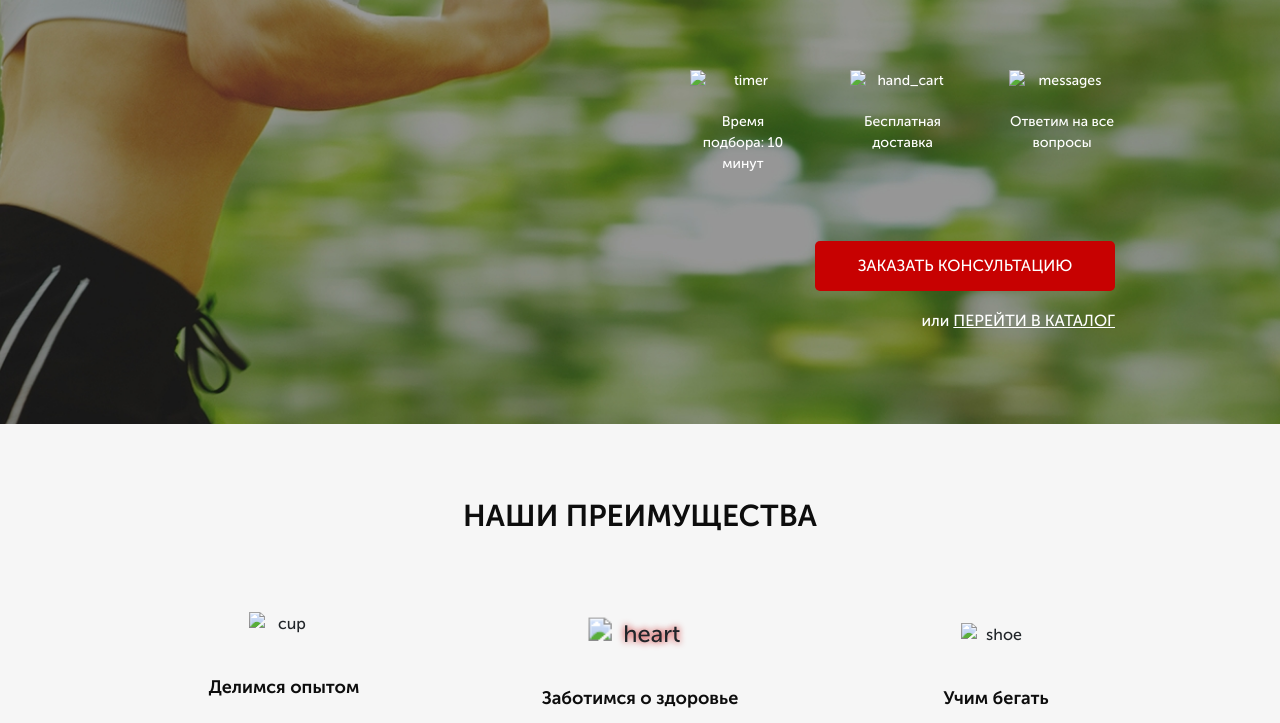
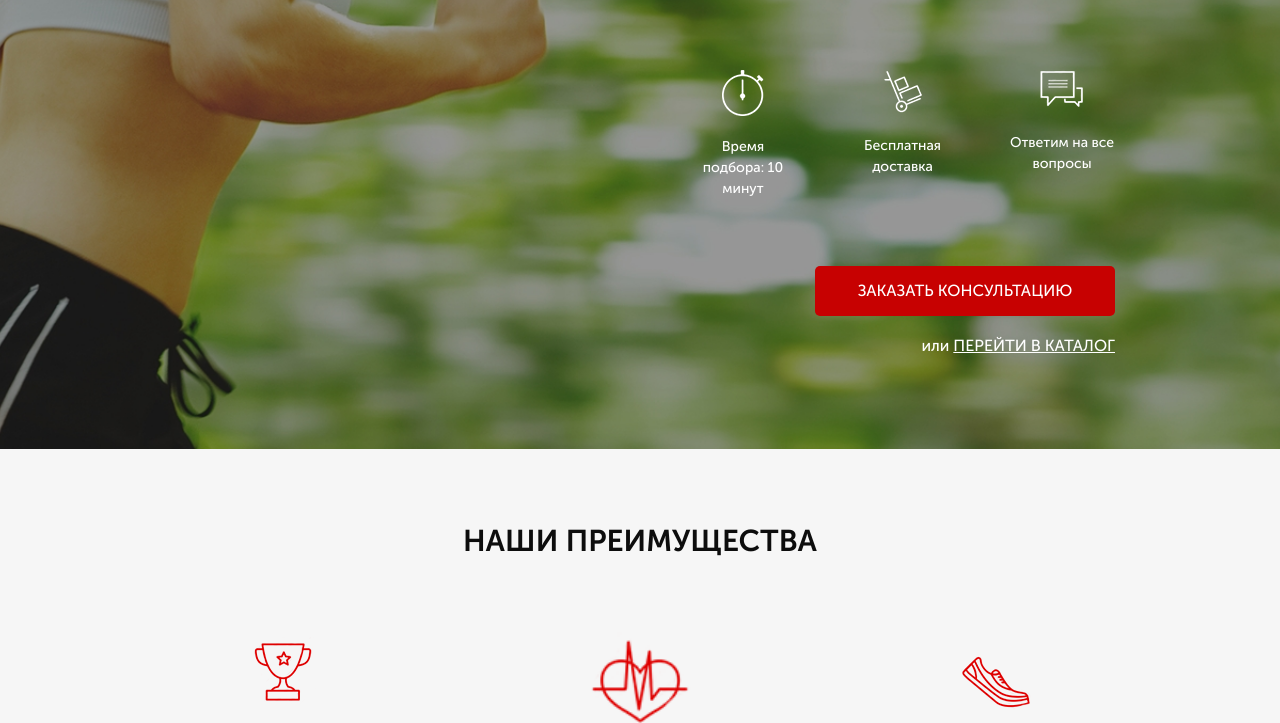
Before and after one commit to AlexandrSchebetovskiy/RunSmart, a website: page src/index.html in a window 1280 px wide. Shown: the part 245-968 px from the top of the page. Drawn offline with nearby package versions, Linux system fonts and the light colour scheme; files that its build step writes are made by us from their sources; the site is published under a folder, as on GitHub Pages, so addresses that start at the root find nothing.

Commit message:
new img src

```diff
--- a/src/index.html
+++ b/src/index.html
@@ -30,18 +30,18 @@
                 <h2 class="promo__subheader">с учётом Вашего уровня подготовки</h2>
                 <div class="promo__icons">
                     <div class="promo__icon">
-                        <img src="/img/icons/clock.png" alt="timer">
+                        <img src="img/icons/clock.png" alt="timer">
                         Время подбора:
                         10 минут
                     </div>
                     <div class="promo__icon">
-                        <img src="/img/icons/hand_cart.png" alt="hand_cart">
+                        <img src="img/icons/hand_cart.png" alt="hand_cart">
                         Бесплатная
                         доставка
 
                     </div>
                     <div class="promo__icon">
-                        <img src="/img/icons/messages.png" alt="messages">
+                        <img src="img/icons/messages.png" alt="messages">
                         Ответим
                         на все вопросы
                     </div>
@@ -61,20 +61,20 @@
             <h2 class="tittle">НАШИ ПРЕИМУЩЕСТВА</h2>
         <div class="features__wrapper">
             <div class="features__item">
-                <img src="/img/icons/cup.png" alt="cup" class="features__icon">
+                <img src="img/icons/cup.png" alt="cup" class="features__icon">
                 <div class="features__subtittle">Делимся опытом</div>
                 <div class="features__descr">Наши сотрудники всегда готовы поделиться своим опытом,
                     так как сами бегают полумарафоны, переплыли Босфор, готовятся к соревнованиям по триатлону!</div>
             </div>
             <div class="features__item">
-                <img src="/img/icons/heart.png" alt="heart" class="features__icon features__icon-animate">
+                <img src="img/icons/heart.png" alt="heart" class="features__icon features__icon-animate">
                 <div class="features__subtittle">Заботимся о здоровье</div>
                 <div class="features__descr">Мы работаем для того,
                     чтобы Ваши занятия спортом шли на пользу Вашему здоровью и были в радость Вам и Вашим близким!
                     </div>
             </div>
             <div class="features__item">
-                <img src="/img/icons/shoe.png" alt="shoe" class="features__icon">
+                <img src="img/icons/shoe.png" alt="shoe" class="features__icon">
                 <div class="features__subtittle">Учим бегать</div>
                 <div class="features__descr">Помогаем с обучением
                     правильной технике бега!
@@ -110,13 +110,13 @@
        <div class="container">
         <div class="carousel__inner">
             <div>
-                <img src="/img/images/polar-m300.jpg" alt="">
+                <img src="img/images/polar-m300.jpg" alt="">
             </div>
             <div>
-                <img src="/img/images/polar-m400-triple.jpg" alt="">
+                <img src="img/images/polar-m400-triple.jpg" alt="">
             </div>
             <div>
-                <img src="/img/images/polar-m600-trio-1470174547-vnNI-column-width-inline.jpg" alt="">
+                <img src="img/images/polar-m600-trio-1470174547-vnNI-column-width-inline.jpg" alt="">
             </div>
         </div>
        </div>
```
Also changed, not shown: dist/index.html.
